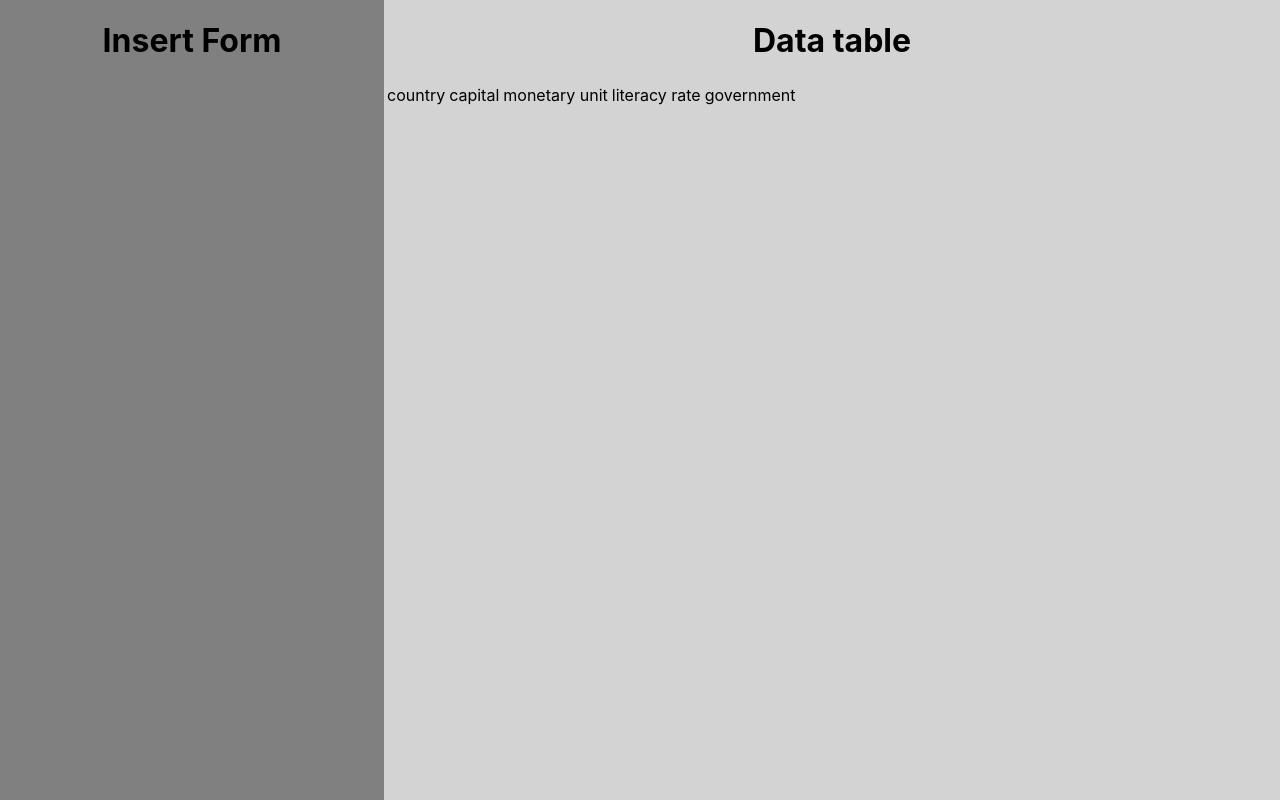
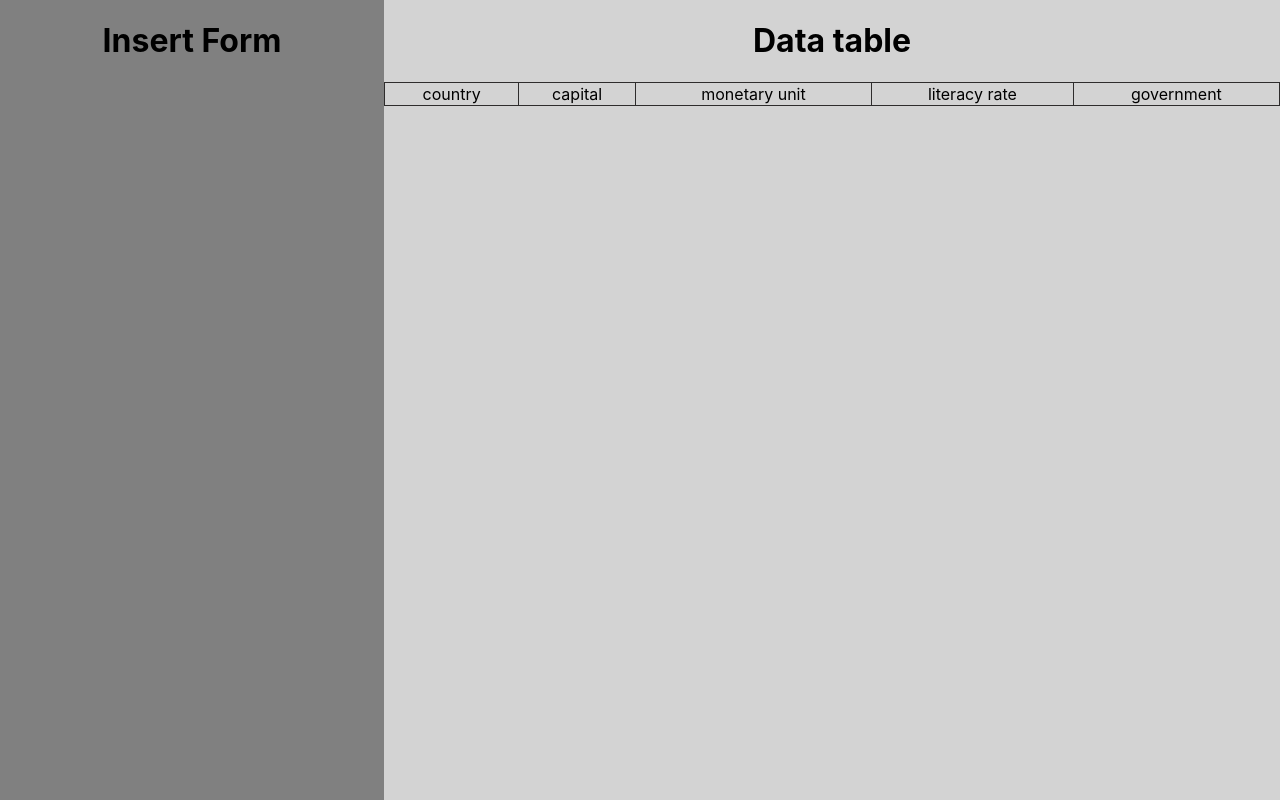
Before and after one commit to guna32/table, a React (Create React App) app in the folder data-table/: page / in a window 1280 px wide. Built offline with nearby package versions, Linux system fonts and the light colour scheme.

Commit message:
table global styles

```diff
--- a/data-table/src/index.css
+++ b/data-table/src/index.css
@@ -1,13 +1,24 @@
 body {
   margin: 0;
-  font-family: -apple-system, BlinkMacSystemFont, 'Segoe UI', 'Roboto', 'Oxygen',
-    'Ubuntu', 'Cantarell', 'Fira Sans', 'Droid Sans', 'Helvetica Neue',
+  font-family: -apple-system, BlinkMacSystemFont, "Segoe UI", "Roboto", "Oxygen",
+    "Ubuntu", "Cantarell", "Fira Sans", "Droid Sans", "Helvetica Neue",
     sans-serif;
   -webkit-font-smoothing: antialiased;
   -moz-osx-font-smoothing: grayscale;
 }
 
 code {
-  font-family: source-code-pro, Menlo, Monaco, Consolas, 'Courier New',
+  font-family: source-code-pro, Menlo, Monaco, Consolas, "Courier New",
     monospace;
 }
+
+table,
+th,
+td {
+  border: 1px solid rgb(46, 44, 44);
+}
+
+table {
+  border-collapse: collapse;
+  width: 100%;
+}
```
